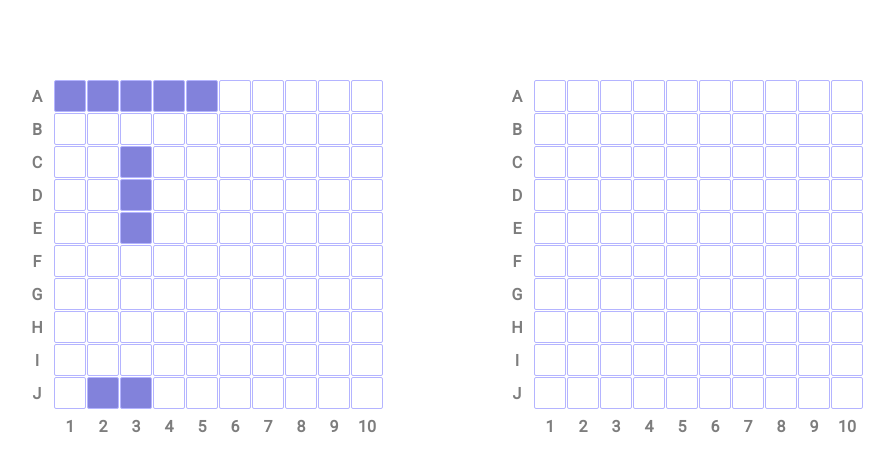
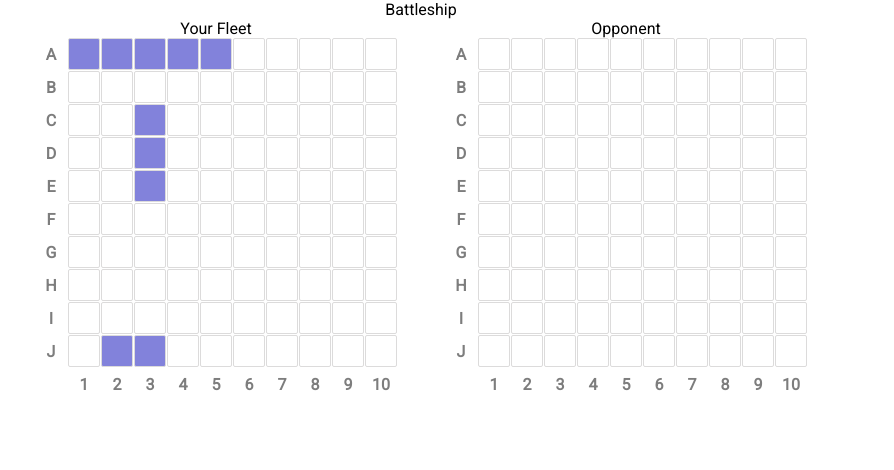
Before and after one commit to Edward-Rodriguez/battleship, a website built with webpack: page src/index.html in a window 1280 px wide. Shown: the whole page, without its empty margins (219-1113 px from the left). Built offline with nearby package versions, Linux system fonts and the light colour scheme.

Commit message:
adjust page container layout

```diff
--- a/src/index.css
+++ b/src/index.css
@@ -18,21 +18,42 @@
 }
 
 #page-container {
+  display: grid;
+  grid-template-rows: repeat(3, auto);
+  grid-template-columns: repeat(2, auto);
+  grid-template-areas:
+    'header header'
+    'playerBoard playerBoard'
+    'resultsBoard resultsBoard';
+  place-items: center;
+}
+
+#header {
+  grid-area: header;
+}
+
+#playerOneTitle {
+  grid-area: playerOneTitle;
+}
+
+#playerTwoTitle {
+  grid-area: playerTwoTitle;
+}
+
+#boards {
+  grid-area: playerBoard;
   display: flex;
   flex-wrap: wrap;
+  gap: 48px;
   justify-content: center;
-  padding: 48px;
-  column-gap: 96px;
+  align-items: center;
 }
 
 .player-board {
   display: grid;
-  margin: 32px;
   gap: 1px;
   grid-template-columns: repeat(11, 32px);
   grid-template-rows: repeat(11, 32px);
-  width: 320px;
-  height: 320px;
 }
 
 .board-label {
@@ -53,13 +74,20 @@
   padding: 0;
   font: inherit;
   outline: inherit;
-  border: 1px solid #b4b4ff;
+  border: 1px solid #dcdbdb;
   height: 32px;
   width: 32px;
+  transition: all 0.2s ease-out;
 }
 
-.battlefield-cell:hover {
+#playerOneBoard,
+#playerTwoBoard {
+  text-align: center;
+}
+
+#playerTwoBoard .battlefield-cell:hover:not(.hit) {
   cursor: pointer;
+  background-color: #ebebeb;
 }
 
 .ship-box {
@@ -85,6 +113,7 @@
 }
 
 #resultsBoard {
+  grid-area: resultsBoard;
   display: flex;
   justify-content: center;
   align-items: center;
--- a/src/index.html
+++ b/src/index.html
@@ -9,8 +9,17 @@
 
 <body>
     <div id="page-container">
-        <div id="playerOneBoard"></div>
-        <div id="playerTwoBoard"></div>
+        <div id="header">Battleship</div>
+
+
+        <div id="boards">
+            <div id="playerOneBoard">
+                <div id="playerOneTitle">Your Fleet</div>
+            </div>
+            <div id="playerTwoBoard">
+                <div id="playerTwoTitle">Opponent</div>
+            </div>
+        </div>
         <div id="resultsBoard"></div>
     </div>
 </body>
--- a/src/index.js
+++ b/src/index.js
@@ -321,15 +321,8 @@
       selectedCell.classList.add('miss');
     }
 
-    function delay(time) {
-      return new Promise((resolve) => {
-        setTimeout(resolve, time);
-      });
-    }
-
     const playerOneAttackCooord = gameController.playRound(undefined, true);
     if (playerOneAttackCooord) {
-      delay(200).then(() => {
       const playerOneAttackCell = document.querySelector(
         `[data-coord="${playerOneAttackCooord}"]`,
       );
@@ -345,7 +338,6 @@
       }
       selectedCell.disabled = true;
       playerOneAttackCell.disabled = true;
-      });
     }
 
     if (gameController.gameOver) {
@@ -360,7 +352,7 @@
       resultsDiv.classList.add('winner');
       resultsDiv.classList.remove('loser');
     } else {
-      resultsDiv.textContent = 'Opponent Wins!';
+      resultsDiv.textContent = 'You Lose';
       resultsDiv.classList.add('loser');
       resultsDiv.classList.remove('winner');
     }
```
Also changed, not shown: dist/index.html, dist/main.js. Lines whose indentation alone changed are shown as unchanged.
